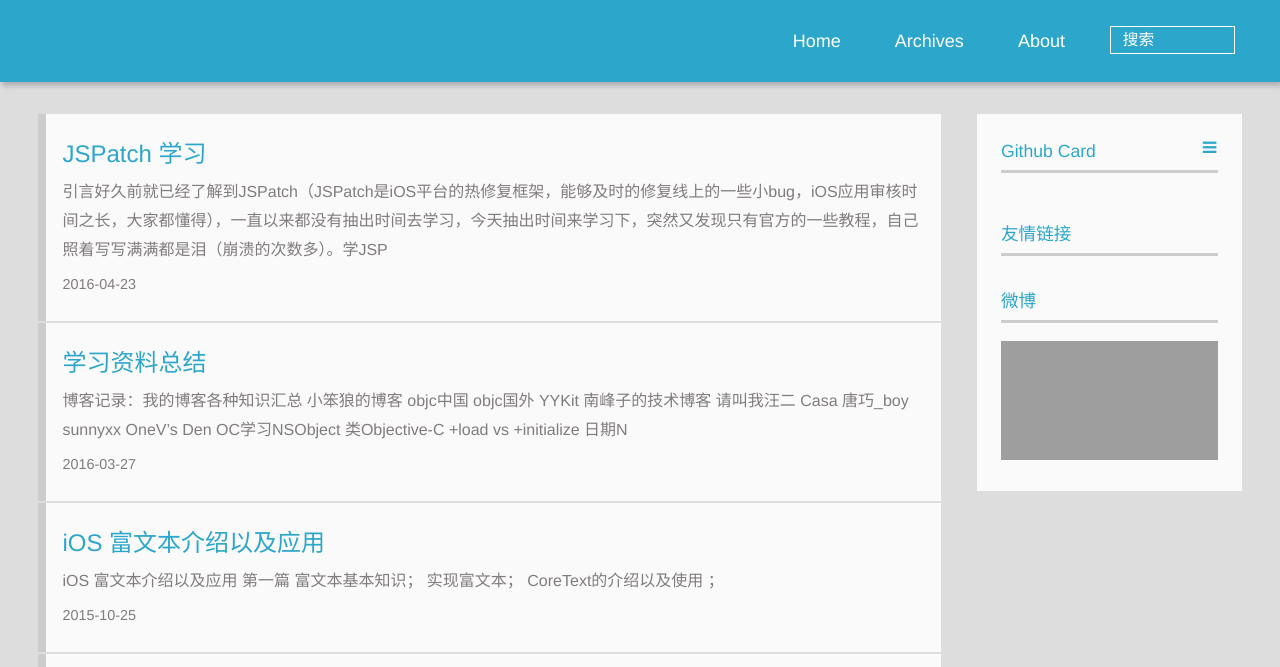
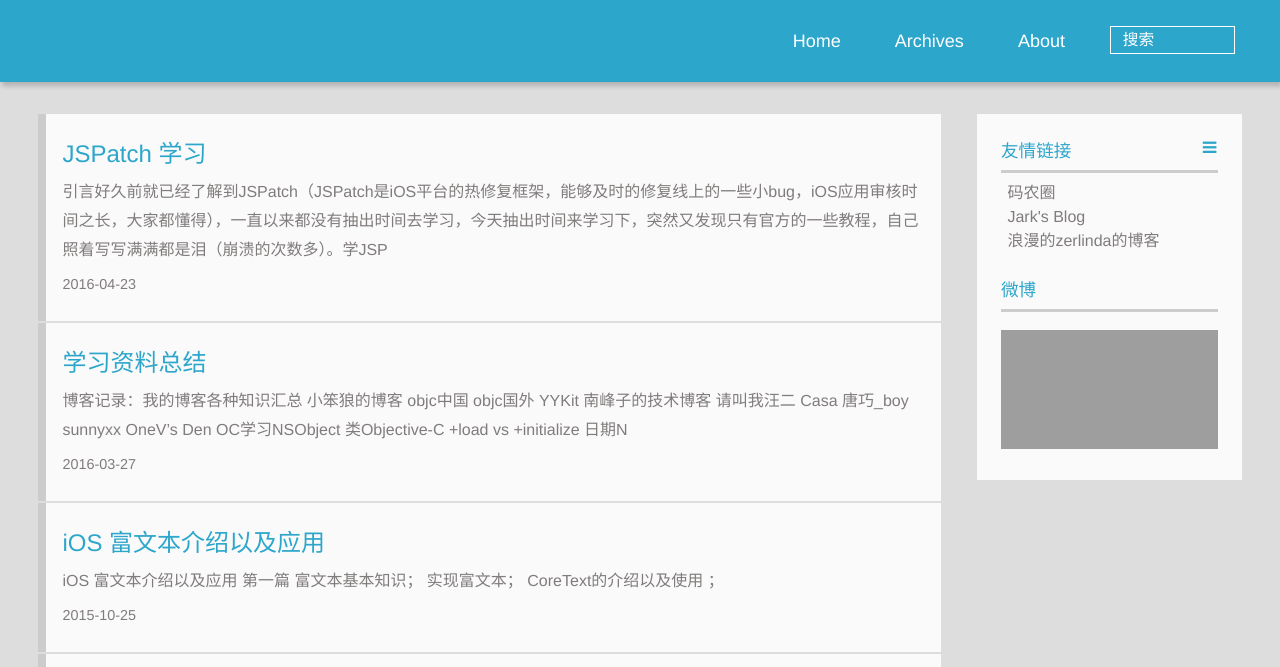
Before and after one commit to xiaerfei/xiaerfei.github.io, a plain HTML site: page index.html in a window 1280 px wide. Shown: the part 123-790 px from the top of the page. Drawn offline with Linux system fonts and the light colour scheme; grey boxes are pictures that could not be loaded; a script that the page names is missing.

Commit message:
Site updated: 2016-05-13 07:24:25

```diff
--- a/index.html
+++ b/index.html
@@ -173,22 +173,30 @@ CoreText的介绍以及使用 ；</p>
 <aside class="clearfix">
 
 
-<div class="github-card">
-<p class="asidetitle">Github Card</p>
-<div class="github-card" data-github="https://github.com/xiaerfei" data-width="220" data-height="119" data-theme="medium">
-<script type="text/javascript" src="//cdn.jsdelivr.net/github-cards/latest/widget.js" ></script>
-</div>
-  </div>
-
-
-
-
 
 
 
   <div class="linkslist">
   <p class="asidetitle">友情链接</p>
     <ul>
+
+          <li>
+
+            	<a href="https://coderq.com" target="_blank" title="一个面向程序员交流分享的新一代社区">码农圈</a>
+
+          </li>
+
+          <li>
+
+            	<a href="http://wuchong.me" target="_blank" title="Jark&#39;s Blog">Jark&#39;s Blog</a>
+
+          </li>
+
+          <li>
+
+            	<a href="http://blog.sina.com.cn/s/articlelist_2774672495_0_1.html" target="_blank" title="浪漫的zerlinda的博客">浪漫的zerlinda的博客</a>
+
+          </li>
 
     </ul>
 </div>
```
Also changed, not shown: 2015/10/14/github-hexo/index.html (+18 -10 lines), 2015/10/25/attributed-word-height/index.html (+18 -10 lines), 2016/03/27/studytask/index.html (+18 -10 lines), 2016/04/23/JSPatch-stduy/index.html (+18 -10 lines).
